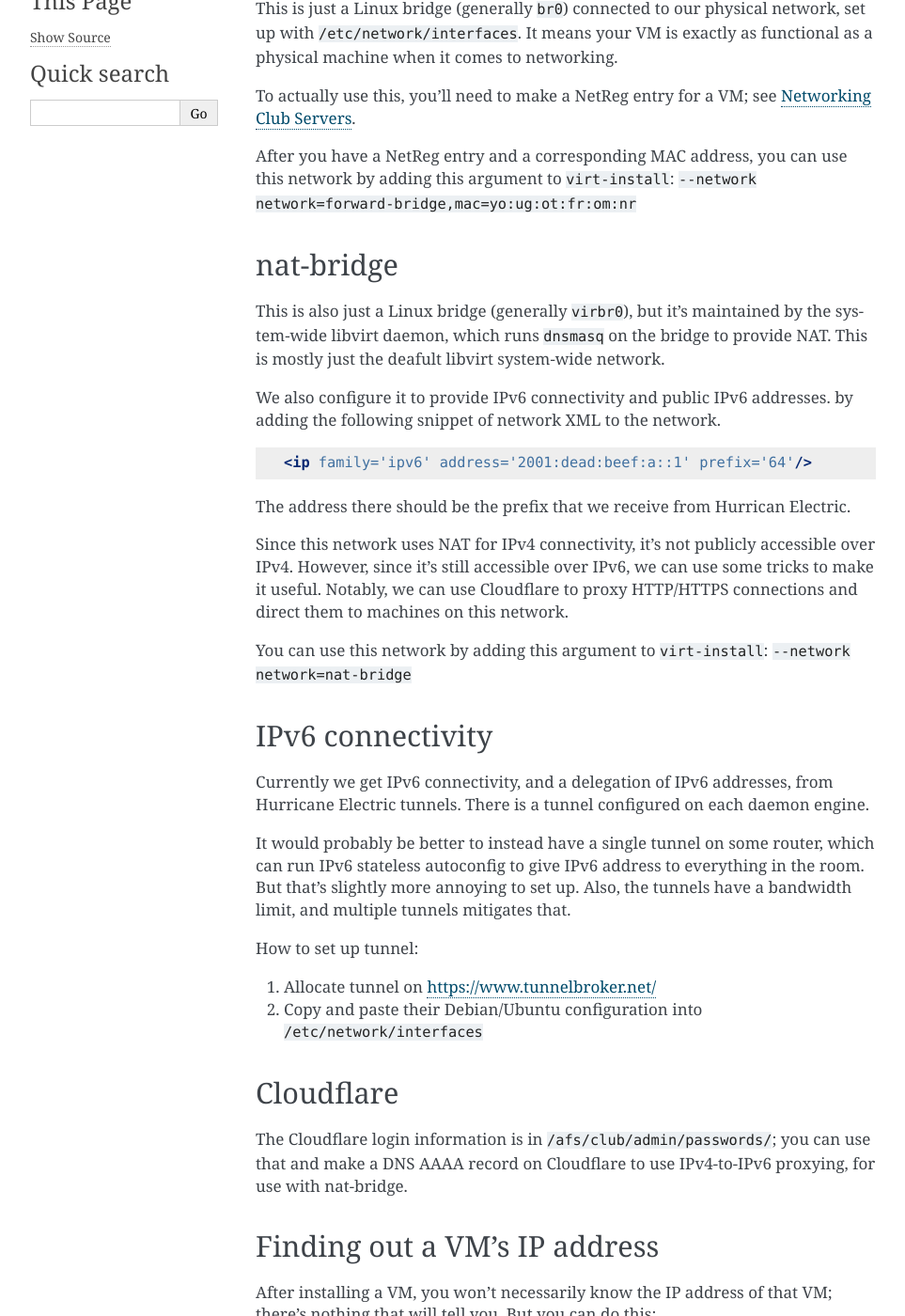
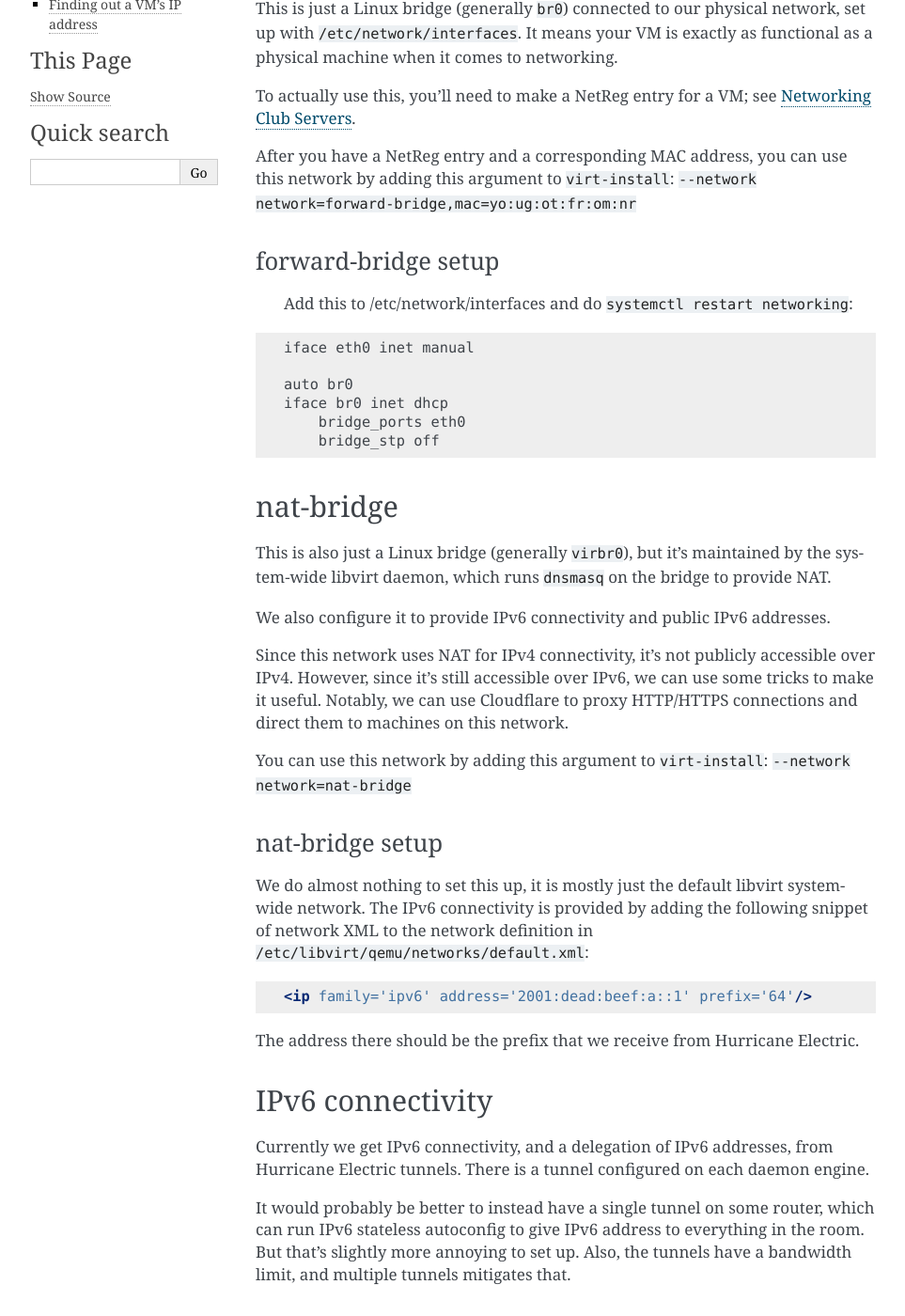
Before and after one commit to cmucc/infra-docs, a Sphinx documentation site: the page built from source/engines/network.rst, in a window 1280 px wide and 1400 px high, scrolled down 268 px. Shown: the whole window at 94% size, without its empty margins (148-1111 px from the left). Built offline with Sphinx 7.4.7, drawn with Linux system fonts in a browser that asks for light colours; some of the changed text lies outside the part shown.

Commit message:
briefly describe setting up networking for engines

```diff
--- a/source/engines/network.rst
+++ b/source/engines/network.rst
@@ -18,22 +18,28 @@ After you have a NetReg entry and a corresponding MAC address,
 you can use this network by adding this argument to ``virt-install``:
 ``--network network=forward-bridge,mac=yo:ug:ot:fr:om:nr``
 
+forward-bridge setup
+------------------
+
+    Add this to /etc/network/interfaces and do ``systemctl restart networking``:
+
+.. code-block:: conf
+
+    iface eth0 inet manual
+
+    auto br0
+    iface br0 inet dhcp
+	bridge_ports eth0
+	bridge_stp off
+
 nat-bridge
 =================
 
 This is also just a Linux bridge (generally ``virbr0``),
 but it's maintained by the system-wide libvirt daemon,
 which runs ``dnsmasq`` on the bridge to provide NAT.
-This is mostly just the deafult libvirt system-wide network.
 
 We also configure it to provide IPv6 connectivity and public IPv6 addresses.
-by adding the following snippet of network XML to the network.
-
-.. code-block:: xml
-
-   <ip family='ipv6' address='2001:dead:beef:a::1' prefix='64'/>
-
-The address there should be the prefix that we receive from Hurrican Electric.
 
 Since this network uses NAT for IPv4 connectivity, it's not publicly accessible over IPv4.
 However, since it's still accessible over IPv6,
@@ -42,6 +48,21 @@ Notably, we can use Cloudflare to proxy HTTP/HTTPS connections and direct them t
 
 You can use this network by adding this argument to ``virt-install``:
 ``--network network=nat-bridge``
+
+nat-bridge setup
+------------------
+
+We do almost nothing to set this up,
+it is mostly just the default libvirt system-wide network.
+The IPv6 connectivity is provided
+by adding the following snippet of network XML
+to the network definition in ``/etc/libvirt/qemu/networks/default.xml``:
+
+.. code-block:: xml
+
+   <ip family='ipv6' address='2001:dead:beef:a::1' prefix='64'/>
+
+The address there should be the prefix that we receive from Hurricane Electric.
 
 IPv6 connectivity
 =================
@@ -55,7 +76,8 @@ which can run IPv6 stateless autoconfig to give IPv6 address to everything in th
 But that's slightly more annoying to set up.
 Also, the tunnels have a bandwidth limit, and multiple tunnels mitigates that.
 
-How to set up tunnel:
+IPv6 tunneling setup
+---------------------
 
 1. Allocate tunnel on https://www.tunnelbroker.net/
 2. Copy and paste their Debian/Ubuntu configuration into ``/etc/network/interfaces``
@@ -75,6 +97,7 @@ there's nothing that will tell you.
 But you can do this:
 
 .. code-block:: sh
+
    ip neighbour | grep -Ff <(virsh dumpxml $MYVMNAME | xpath -q -e '//mac/@address' | cut -d '"' -f 2) | cut -d ' ' -f 1
 
 The ``<()`` thing is called "process substitution",
```
